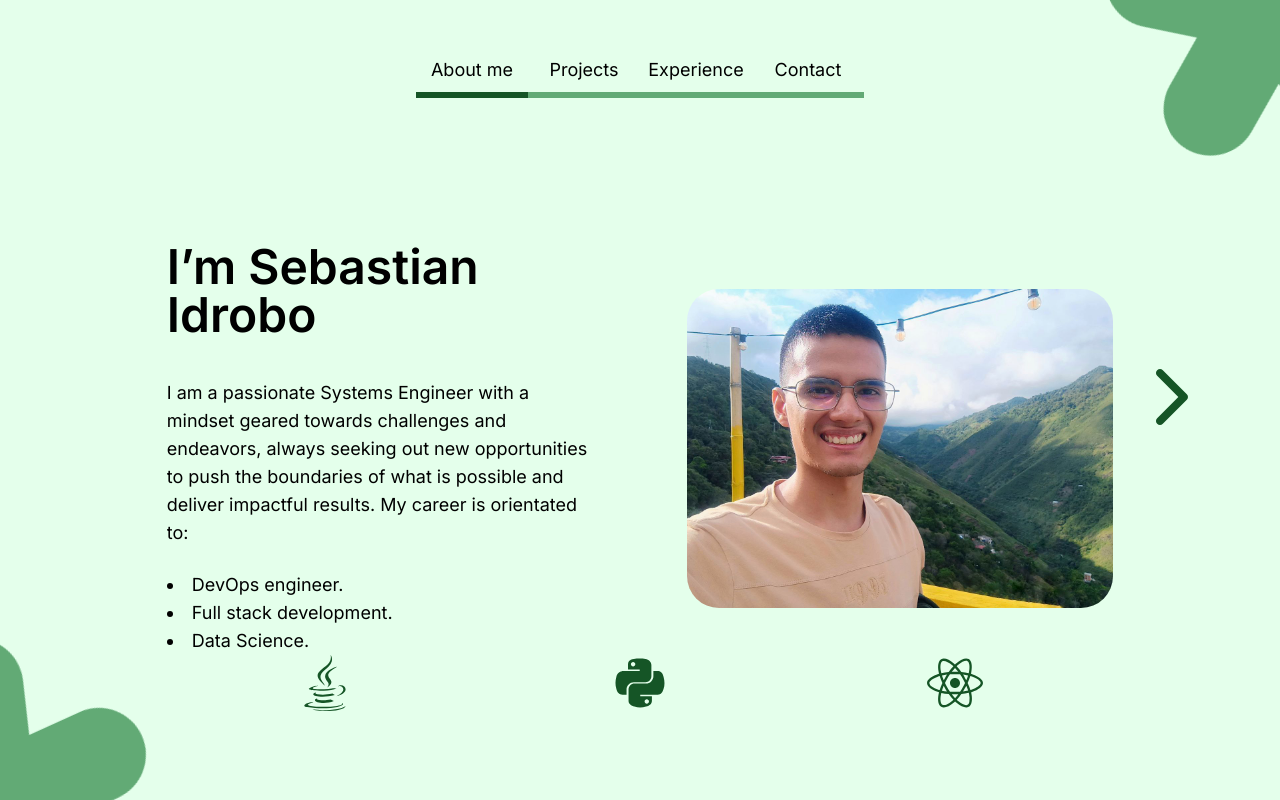
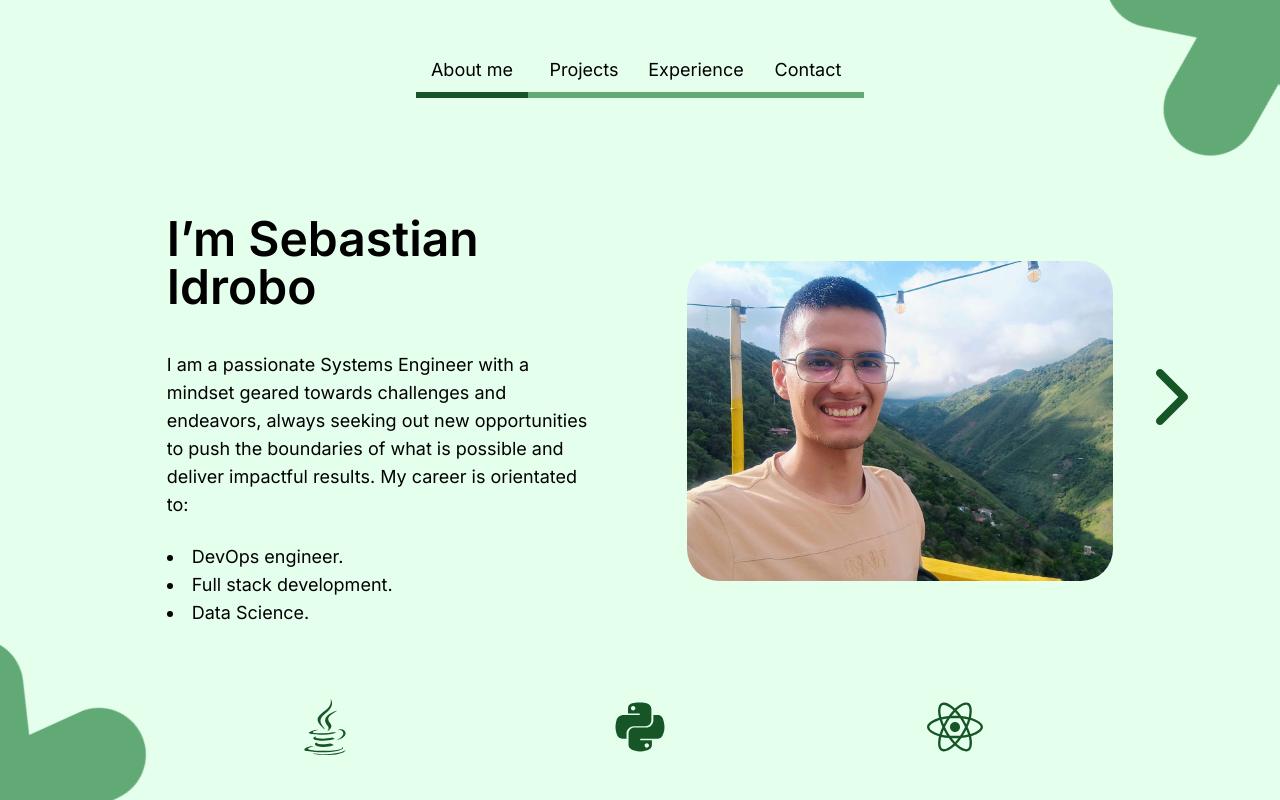
Before and after one commit to Seb0927/seb0927.github.io, a React (Vite) app: page / in a window 1280 px wide. Built offline with nearby package versions, Linux system fonts and the light colour scheme.

Commit message:
refactor: content-center property from background removed
- Now every section component can decide its orientation (content-center, content-top, content-end)

```diff
--- a/src/components/background/Background.jsx
+++ b/src/components/background/Background.jsx
@@ -107,7 +107,7 @@ const Background = ({ children, sections, currentSection, setCurrentSection }) =
           </motion.div>
 
           {/* Content */}
-          <motion.div className="px-16 py-4 md:h-5/6 md:content-center md:col-span-11 md:px-0 md:py-0"
+          <motion.div className="relative px-16 py-4 md:h-5/6 md:col-span-11 md:px-0 md:py-0"
           drag="x"
           dragConstraints={{ left: 0, right: 0 }}
           dragElastic={false}
--- a/src/components/presentation/Presentation.jsx
+++ b/src/components/presentation/Presentation.jsx
@@ -38,7 +38,7 @@ function Presentation({ hasRendered, setHasRendered, sectionIndex }) {
   }
 
   return (
-    <>
+    <div className="md:absolute md:top-0 md:bottom-0 md:content-start">
       {/* Content */}
       <motion.div className="md:grid md:grid-cols-11 md:gap-2 md:h-5/6"
         key={"presentation"}>
@@ -87,7 +87,7 @@ function Presentation({ hasRendered, setHasRendered, sectionIndex }) {
         custom={5}>
         <ProgrammingIcons></ProgrammingIcons>
       </motion.div>
-    </>
+    </div>
   )
 }
 
```
